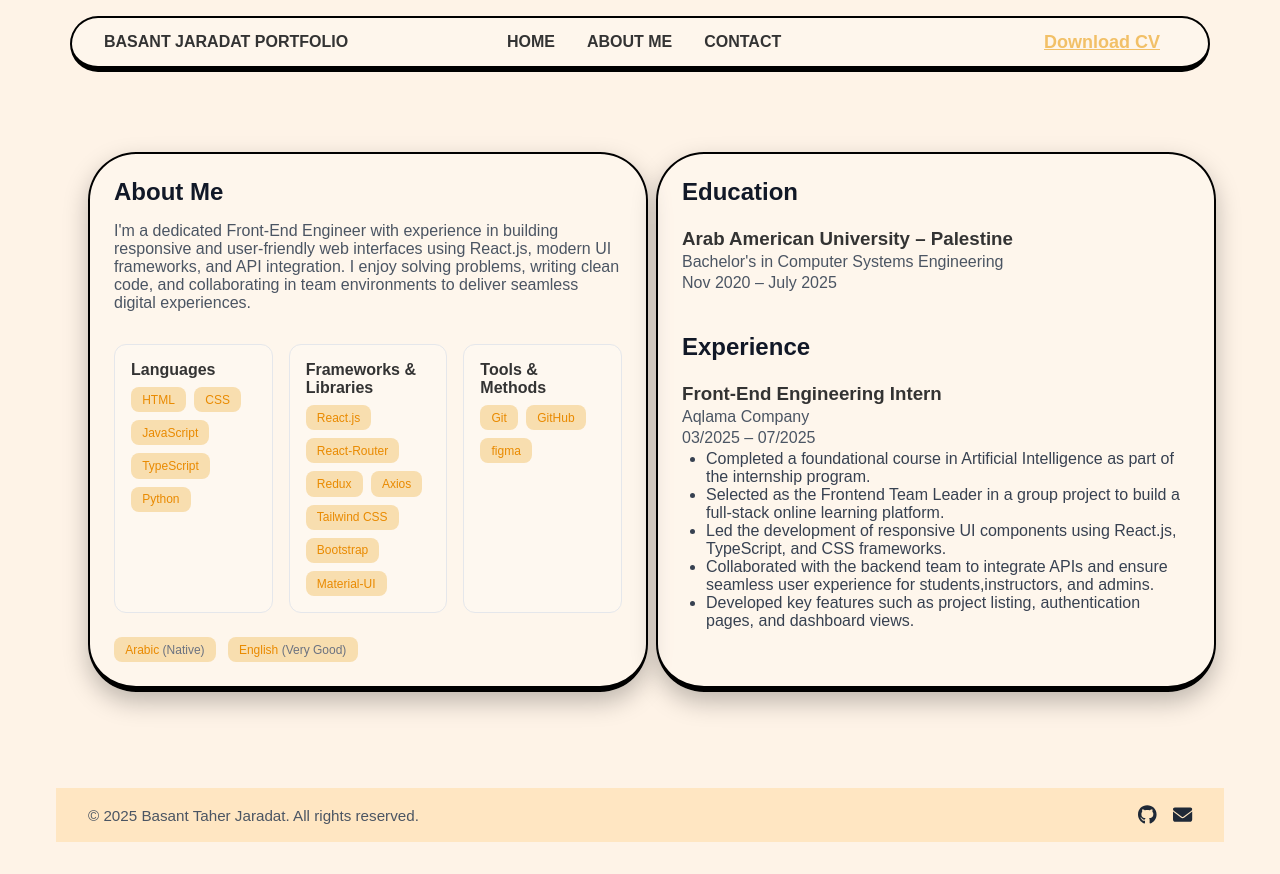
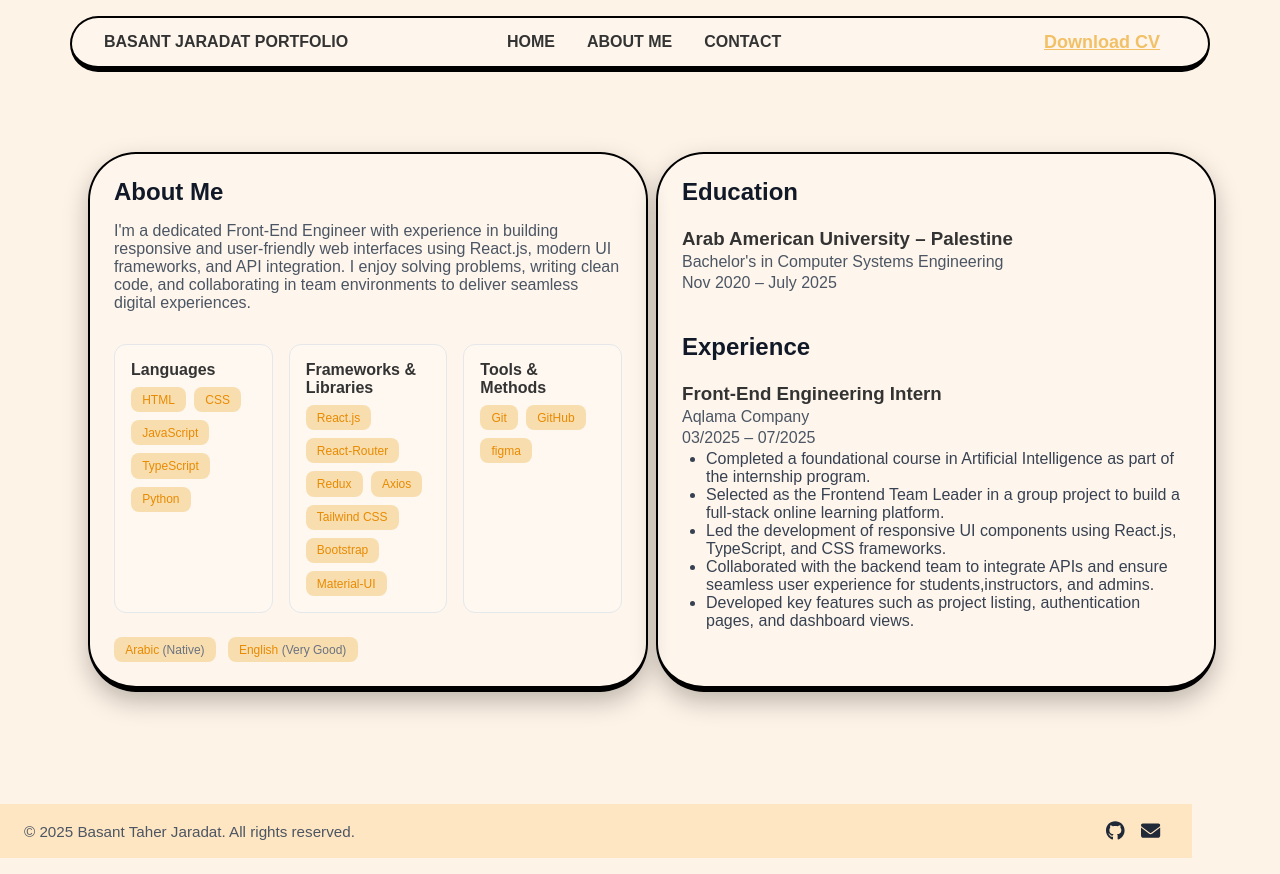
Before and after one commit to basantjaradat/Portfolio, a Next.js app: page /about in a window 1280 px wide. Built offline with nearby package versions, Linux system fonts and the light colour scheme.

Commit message:
Update Layout.jsx

```diff
--- a/src/components/Layout.jsx
+++ b/src/components/Layout.jsx
@@ -1,19 +1,19 @@
 import React from "react";
 import Footer from "./Footer";
-import Navbar from "./Navbar"; // if you use it
+import Navbar from "./Navbar";
 
 const Layout = ({ children }) => {
   return (
     <div className="layout-wrapper">
-      {/* Optional Navbar */}
       <Navbar />
 
-      <div className="container">
-        <main className="layout-content">
+      <main className="layout-content">
+        <div className="container">
           {children}
-        </main>
-        <Footer />
-      </div>
+        </div>
+      </main>
+
+      <Footer />
 
       <style jsx global>{`
         html, body, #__next {
@@ -28,18 +28,18 @@ const Layout = ({ children }) => {
           display: flex;
           flex-direction: column;
           min-height: 100vh;
+        }
+
+        .layout-content {
+          flex: 1;
           width: 100%;
         }
 
         .container {
           max-width: 1200px;
           margin: 0 auto;
+          padding: 2rem 1rem;
           width: 100%;
-          padding: 2rem 1rem;
-        }
-
-        .layout-content {
-          flex: 1;
         }
       `}</style>
     </div>
```
